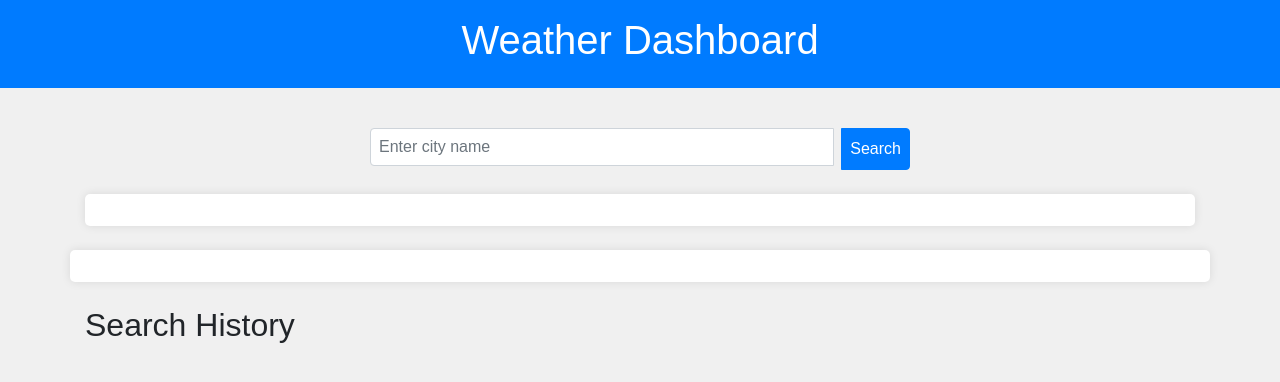
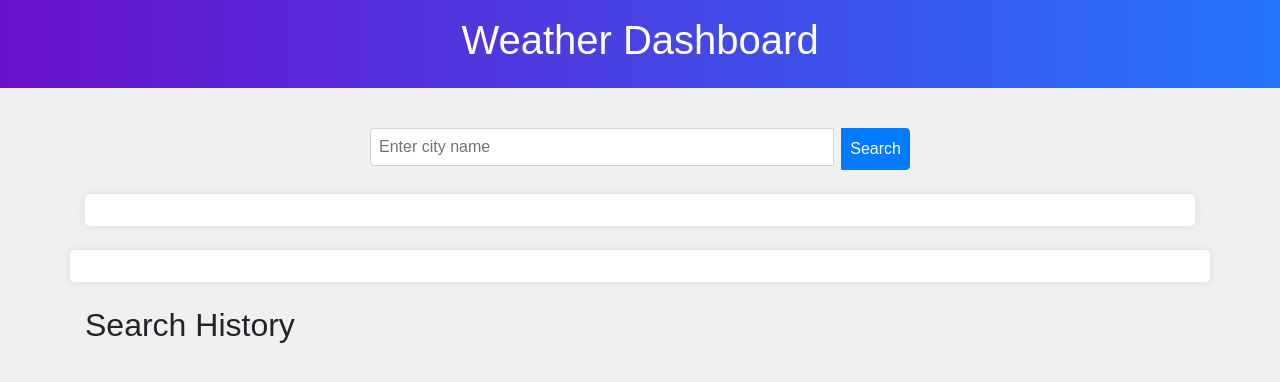
Before and after one commit to leontran44/weather-dashboard, a plain HTML site: page index.html in a window 1280 px wide. Drawn offline with nearby package versions, Linux system fonts and the light colour scheme; files that its build step writes are made by us from their sources; files whose address does not match are found by name.

Commit message:
restructure components and add gradient color to header

```diff
--- a/assets/css/styles.css
+++ b/assets/css/styles.css
@@ -6,8 +6,9 @@ body {
 }
 
 header {
-    background: #007BFF;
-    color: white;
+    background: linear-gradient(to right, #6a11cb, #2575fc);
+    color: #333;
+    font-family: Arial, sans-serif;
     padding: 1rem;
     text-align: center;
 }
```
